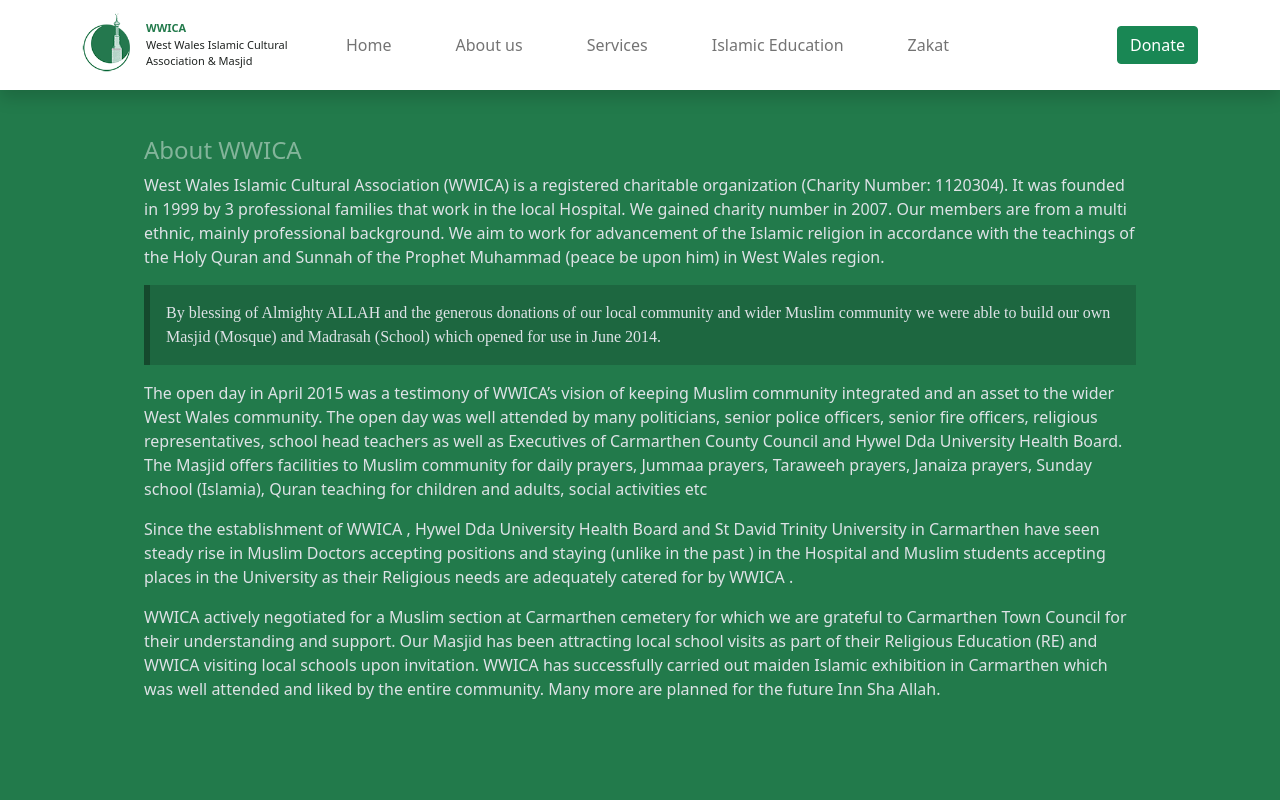
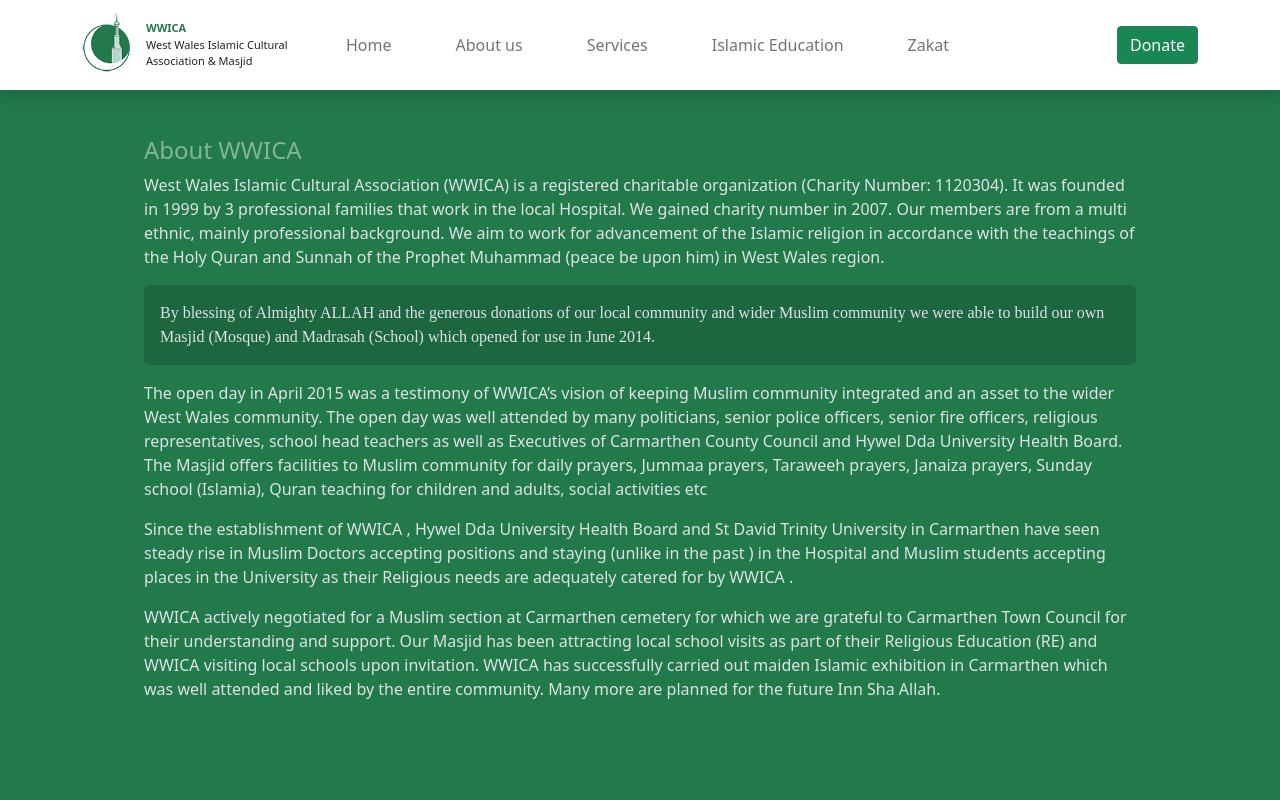
Before and after one commit to DevAbdullahUk/wwica-ui, a React (Create React App) app: page /about in a window 1280 px wide. Shown: the top 800 px of the page. Built offline with nearby package versions, Linux system fonts and the light colour scheme; a web font is replaced by a local one.

Commit message:
clean up

```diff
--- a/src/App.js
+++ b/src/App.js
@@ -8,7 +8,7 @@
 
 import Footer from "./components/footer";
 import AboutPage from "./pages/aboutPage";
-import { useEffect, useState } from "react";
+
 
 function App() {
   return (
--- a/src/styles/aboutPage.css
+++ b/src/styles/aboutPage.css
@@ -30,8 +30,8 @@
 
 .top-about > div > p:nth-child(3) {
   padding: 1rem 1rem;
-  border-left: solid 0.4rem #0000004b;
   background-color: #00000027;
+  border-radius: .3rem;
   font-family: "Baloo Bhaijaan 2", cursive;
 }
 
```
